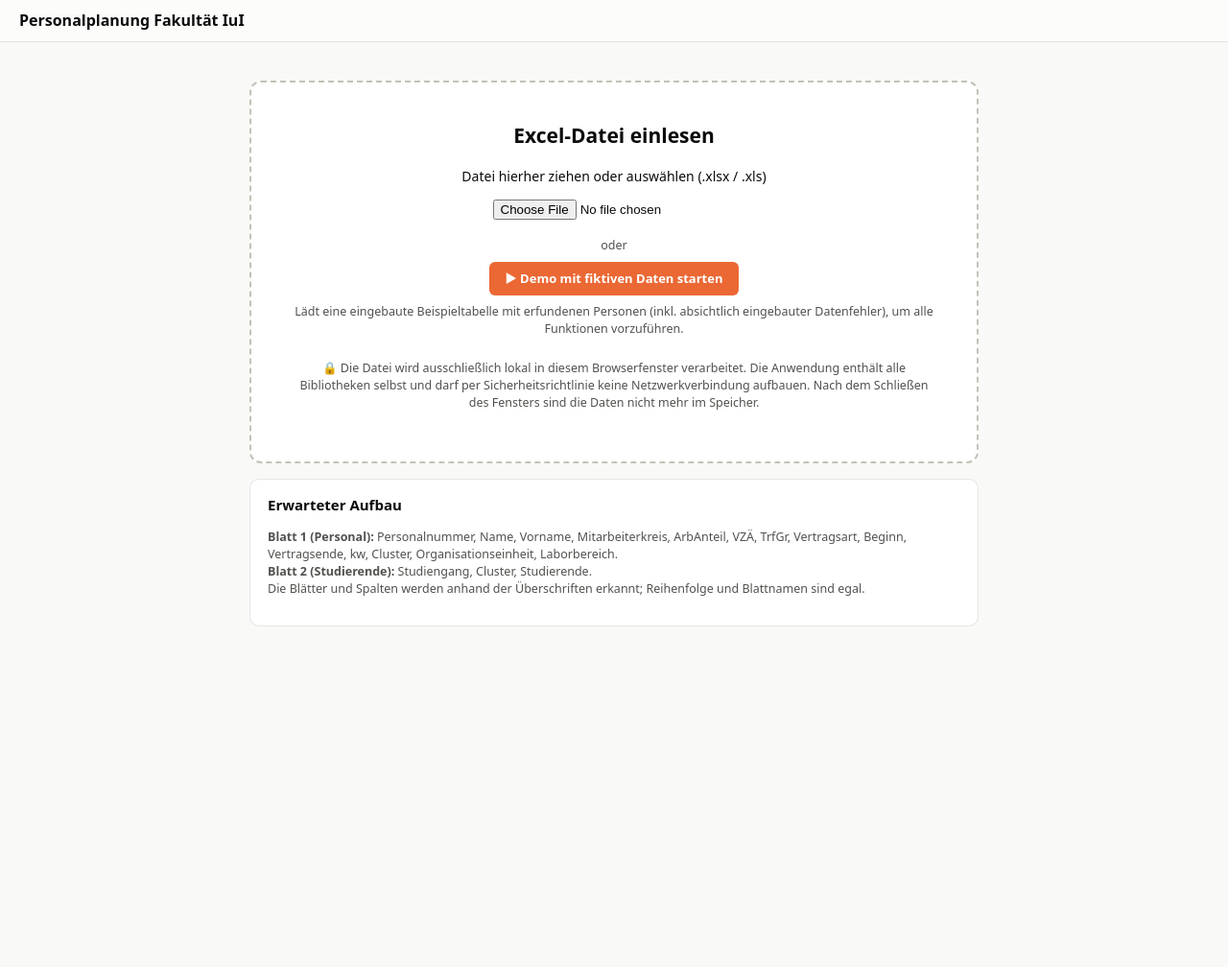
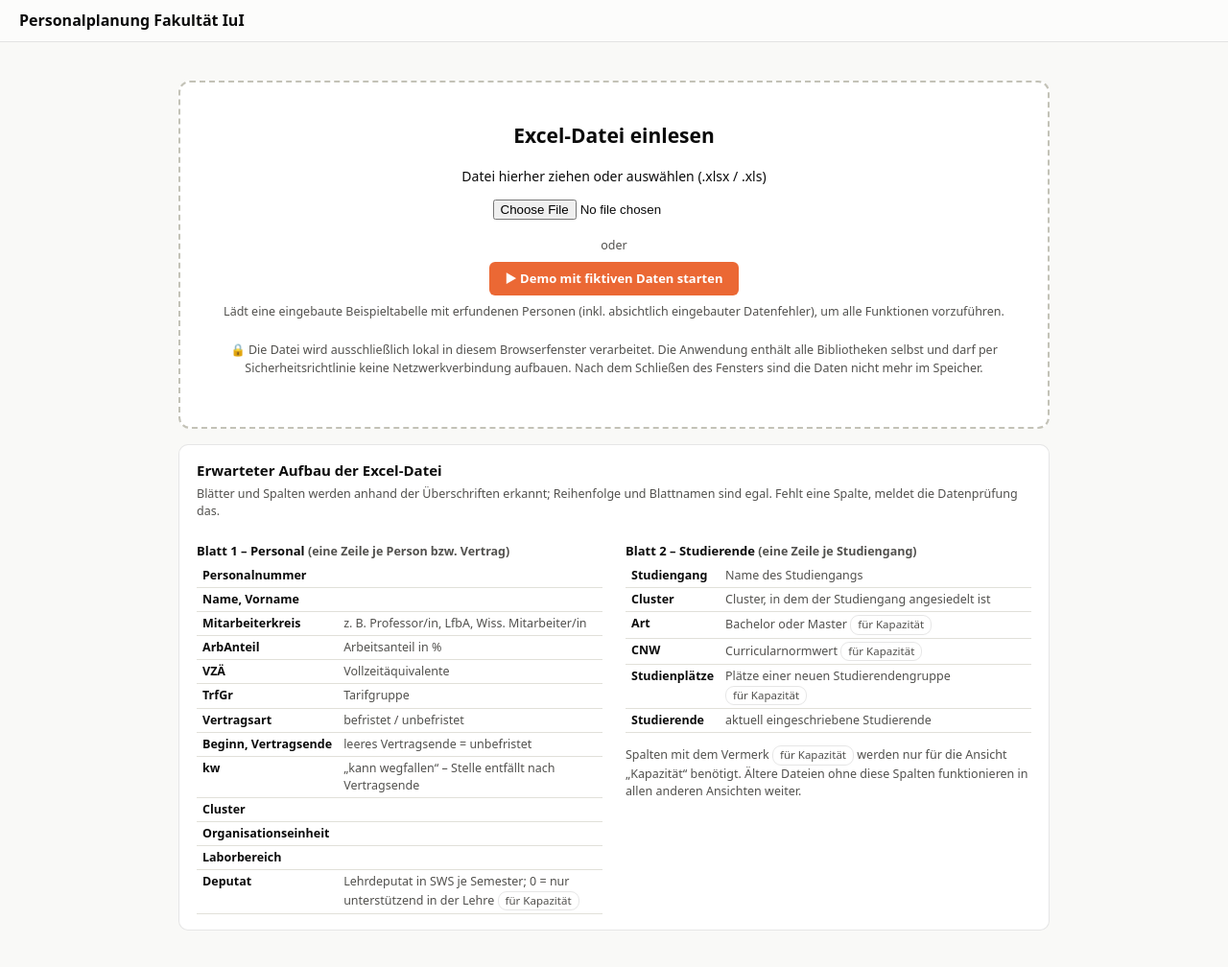
Before and after one commit to kamo23de/iui_planung, a website: page Personalplanung_IuI.html in a window 1280 px wide. Shown: the whole page at 96% size. Before the commit the page ends 800 px from the top, so only its background shows below. Drawn offline with Linux system fonts and the light colour scheme.

Commit message:
Startseite: Hinweis zum Datenaufbau um neue Spalten ergänzt
Übersicht als zwei Tabellen (Personal, Studierende) mit kurzer
Erläuterung je Spalte; Deputat, Art, CNW und Studienplätze ergänzt
und als „für Kapazität“ gekennzeichnet.

Co-Authored-By: Claude Opus 5.5 <noreply@anthropic.com>
Claude-Session: https://claude.ai/code/session_01AtMstjYAnbP5gAv55HkMk6

```diff
--- a/Personalplanung_IuI.html
+++ b/Personalplanung_IuI.html
@@ -95,7 +95,7 @@ tr.tot td{font-weight:650;border-top:1px solid var(--axis)}
 @media (prefers-color-scheme: dark){.sev-W{color:var(--warning)}}
 .legend{display:flex;flex-wrap:wrap;gap:6px 14px;font-size:12px;color:var(--text-secondary);margin:4px 0 10px}
 .legend i{display:inline-block;width:10px;height:10px;border-radius:3px;margin-right:5px;vertical-align:-1px}
-#start{max-width:760px;margin:40px auto}
+#start{max-width:940px;margin:40px auto;padding:0 16px}
 .drop{border:2px dashed var(--axis);border-radius:12px;padding:40px;text-align:center;background:var(--card)}
 .drop.over{border-color:var(--accent)}
 .note{font-size:12.5px;color:var(--text-secondary)}
@@ -152,6 +152,12 @@ dl.pd dd{margin:0}
 .wip-tab{display:inline-block;margin-left:6px;padding:0 5px;font-size:10px;font-weight:800;letter-spacing:.05em;border-radius:4px;background:#fab219;color:#0b0b0b;vertical-align:1px}
 @media (max-width:600px){.wip-banner{flex-direction:column;align-items:stretch}.wip-banner .wip-logo{align-self:center}}
 @media print{.wip-banner{-webkit-print-color-adjust:exact;print-color-adjust:exact}}
+.layout-grid{display:grid;grid-template-columns:repeat(auto-fit,minmax(300px,1fr));gap:8px 24px}
+.layout-h{font-size:13px;margin:10px 0 4px}
+table.layout{font-size:12.5px}
+table.layout td{padding:3px 6px}
+table.layout td:first-child{font-weight:600;white-space:nowrap;width:1%}
+table.layout td:last-child{color:var(--text-secondary)}
 .flow{font-size:11px;font-weight:400;white-space:nowrap;margin-top:1px}
 .flow .fin{color:var(--good-text)}
 .flow .fout{color:var(--neg)}
@@ -198,10 +204,40 @@ tr.sel-row td{background:var(--neutral-mid);font-weight:600}
     Nach dem Schließen des Fensters sind die Daten nicht mehr im Speicher.</p>
   </div>
   <div class="card" style="margin-top:16px">
-    <h2>Erwarteter Aufbau</h2>
-    <p class="note"><b>Blatt 1 (Personal):</b> Personalnummer, Name, Vorname, Mitarbeiterkreis, ArbAnteil, VZÄ, TrfGr, Vertragsart, Beginn, Vertragsende, kw, Cluster, Organisationseinheit, Laborbereich.<br>
-    <b>Blatt 2 (Studierende):</b> Studiengang, Cluster, Studierende.<br>
-    Die Blätter und Spalten werden anhand der Überschriften erkannt; Reihenfolge und Blattnamen sind egal.</p>
+    <h2>Erwarteter Aufbau der Excel-Datei</h2>
+    <p class="note" style="margin-top:0">Blätter und Spalten werden anhand der Überschriften erkannt; Reihenfolge und Blattnamen sind egal. Fehlt eine Spalte, meldet die Datenprüfung das.</p>
+    <div class="layout-grid">
+      <div>
+        <h3 class="layout-h">Blatt 1 – Personal <span class="note">(eine Zeile je Person bzw. Vertrag)</span></h3>
+        <table class="layout">
+          <tr><td>Personalnummer</td><td></td></tr>
+          <tr><td>Name, Vorname</td><td></td></tr>
+          <tr><td>Mitarbeiterkreis</td><td>z. B. Professor/in, LfbA, Wiss. Mitarbeiter/in</td></tr>
+          <tr><td>ArbAnteil</td><td>Arbeitsanteil in %</td></tr>
+          <tr><td>VZÄ</td><td>Vollzeitäquivalente</td></tr>
+          <tr><td>TrfGr</td><td>Tarifgruppe</td></tr>
+          <tr><td>Vertragsart</td><td>befristet / unbefristet</td></tr>
+          <tr><td>Beginn, Vertragsende</td><td>leeres Vertragsende = unbefristet</td></tr>
+          <tr><td>kw</td><td>„kann wegfallen“ – Stelle entfällt nach Vertragsende</td></tr>
+          <tr><td>Cluster</td><td></td></tr>
+          <tr><td>Organisationseinheit</td><td></td></tr>
+          <tr><td>Laborbereich</td><td></td></tr>
+          <tr><td>Deputat</td><td>Lehrdeputat in SWS je Semester; 0 = nur unterstützend in der Lehre <span class="pill">für Kapazität</span></td></tr>
+        </table>
+      </div>
+      <div>
+        <h3 class="layout-h">Blatt 2 – Studierende <span class="note">(eine Zeile je Studiengang)</span></h3>
+        <table class="layout">
+          <tr><td>Studiengang</td><td>Name des Studiengangs</td></tr>
+          <tr><td>Cluster</td><td>Cluster, in dem der Studiengang angesiedelt ist</td></tr>
+          <tr><td>Art</td><td>Bachelor oder Master <span class="pill">für Kapazität</span></td></tr>
+          <tr><td>CNW</td><td>Curricularnormwert <span class="pill">für Kapazität</span></td></tr>
+          <tr><td>Studienplätze</td><td>Plätze einer neuen Studierendengruppe <span class="pill">für Kapazität</span></td></tr>
+          <tr><td>Studierende</td><td>aktuell eingeschriebene Studierende</td></tr>
+        </table>
+        <p class="note">Spalten mit dem Vermerk <span class="pill">für Kapazität</span> werden nur für die Ansicht „Kapazität“ benötigt. Ältere Dateien ohne diese Spalten funktionieren in allen anderen Ansichten weiter.</p>
+      </div>
+    </div>
   </div>
 </div>
 
```
Also changed, not shown: src/app.html (+41 -5 lines).
